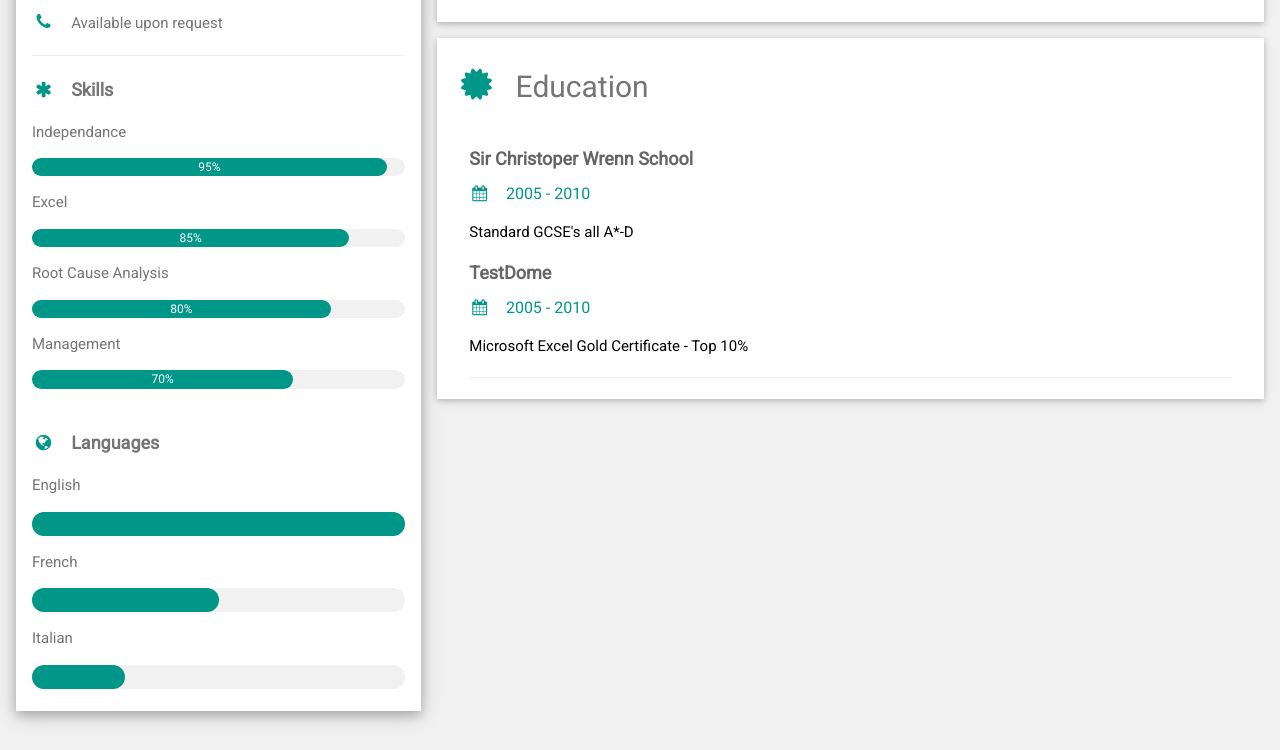
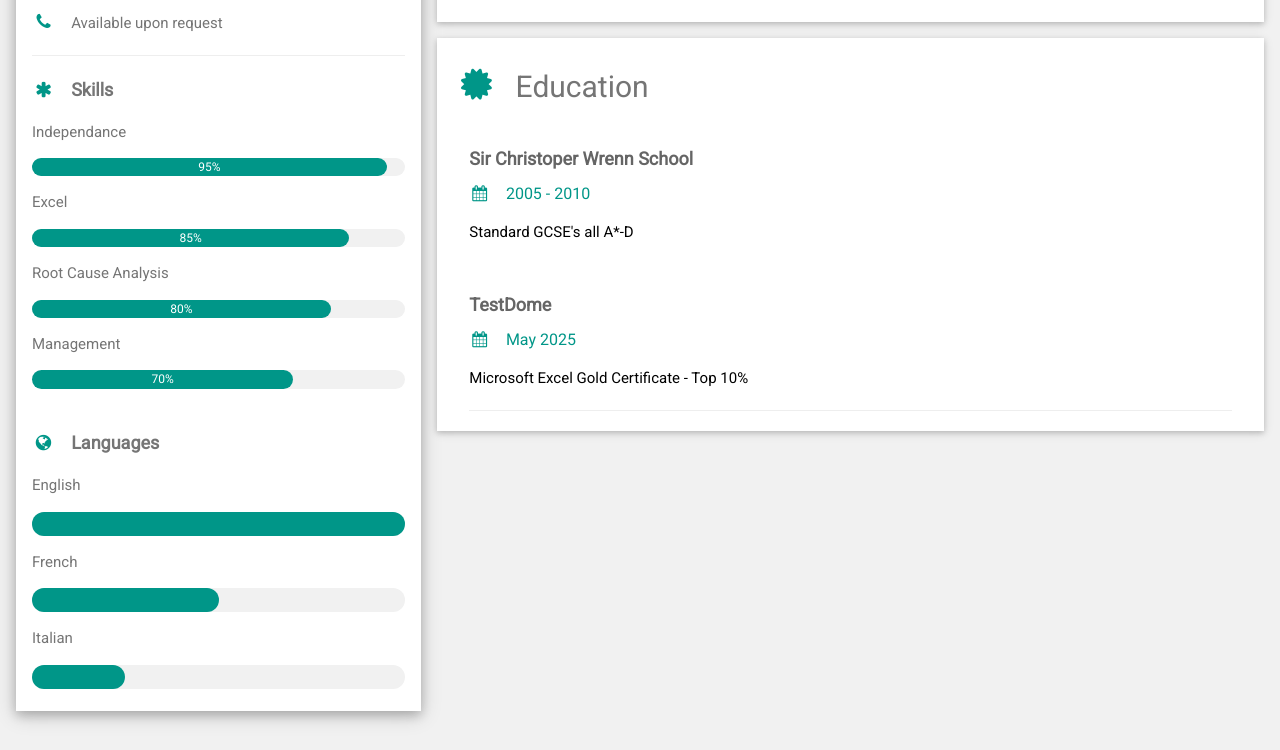
Before and after one commit to BradHooton/CV, a plain HTML site: page index.html in a window 1280 px wide. Shown: the part 852-1602 px from the top of the page. Drawn offline with nearby package versions, Linux system fonts and the light colour scheme.

Commit message:
Update index.html

```diff
--- a/index.html
+++ b/index.html
@@ -107,8 +107,9 @@
           <h5 class="w3-opacity"><b>Sir Christoper Wrenn School</b></h5>
           <h6 class="w3-text-teal"><i class="fa fa-calendar fa-fw w3-margin-right"></i>2005 - 2010</h6>
           <p>Standard GCSE's all A*-D</p>
+          <br>
           <h5 class="w3-opacity"><b>TestDome</b></h5>
-          <h6 class="w3-text-teal"><i class="fa fa-calendar fa-fw w3-margin-right"></i>2005 - 2010</h6>
+          <h6 class="w3-text-teal"><i class="fa fa-calendar fa-fw w3-margin-right"></i>May 2025</h6>
           <p>Microsoft Excel Gold Certificate - Top 10%</p>
           <hr>
         </div>
```
